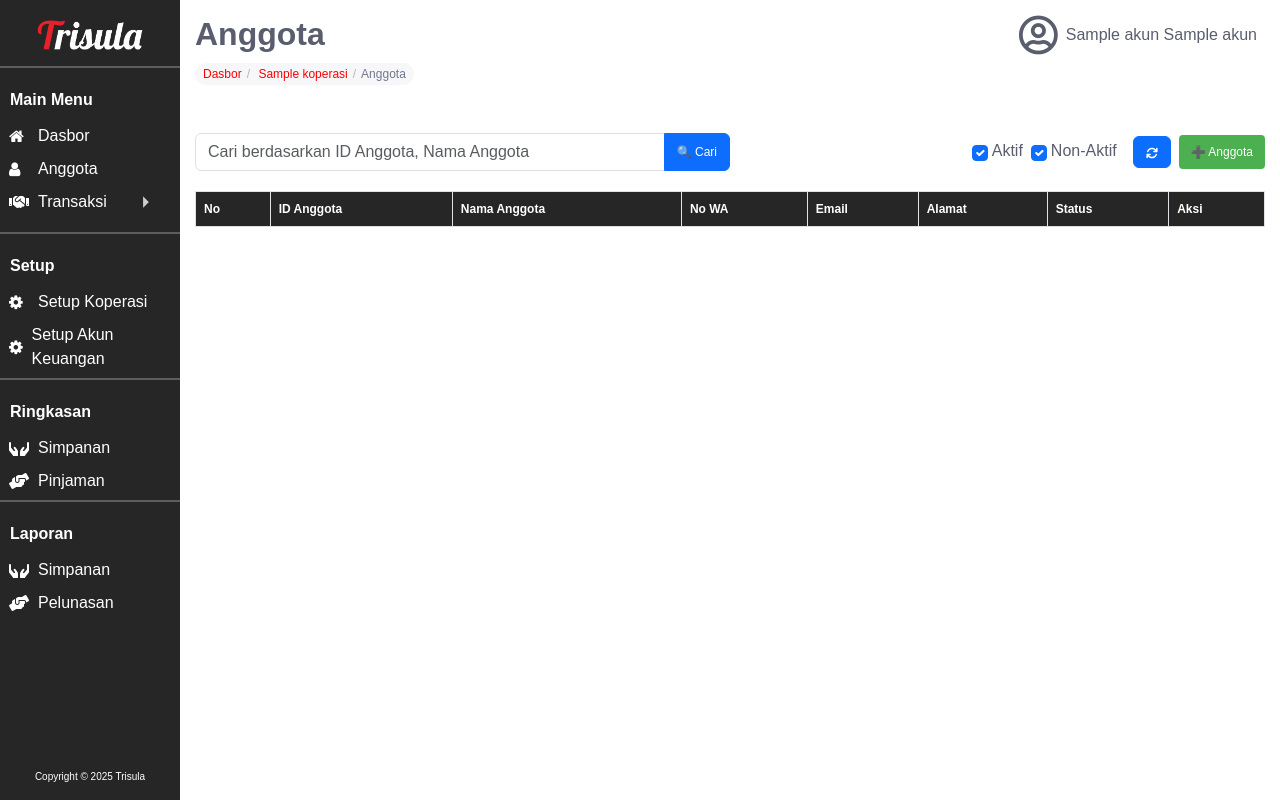
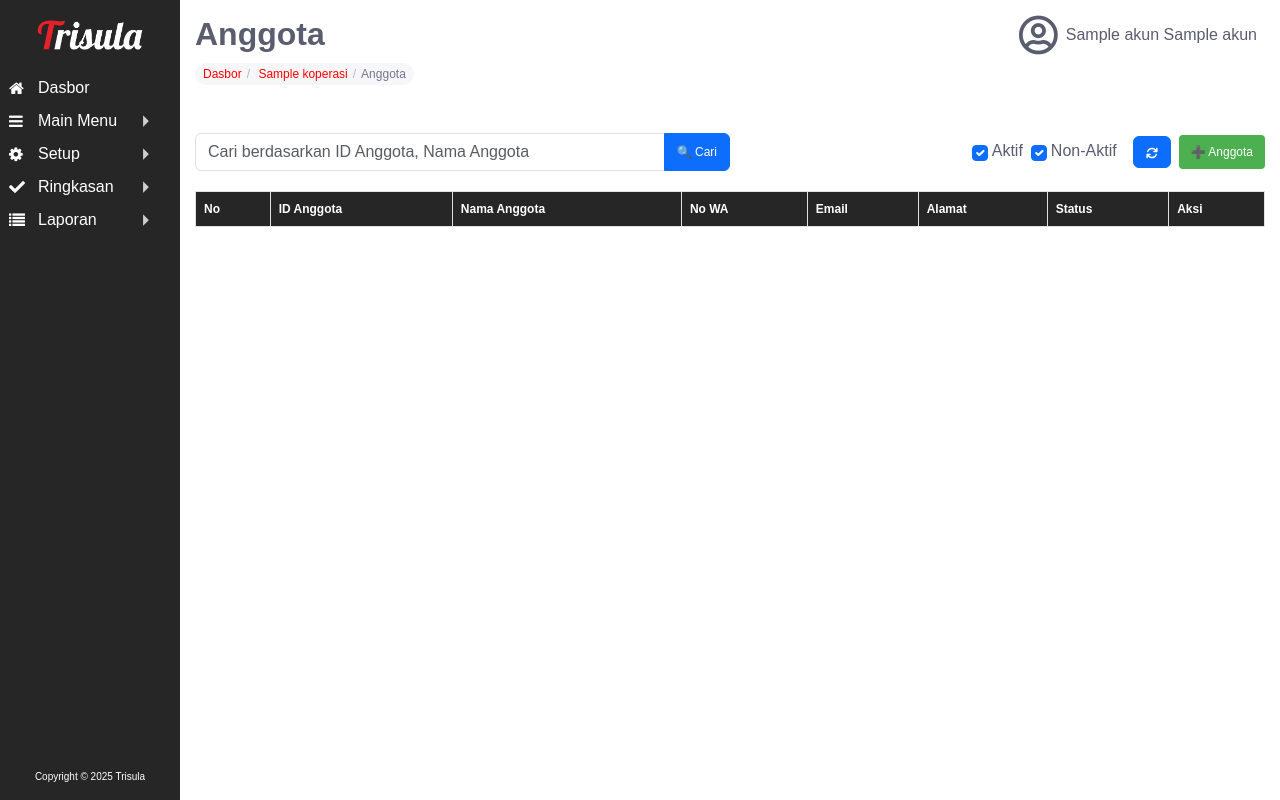
Before and after one commit to FauzanTrisuladana/Project-Trisula-PPW, a PHP site: page /Dasbor/Anggota/ in a window 1280 px wide. Run offline with PHP 8.4, Linux system fonts and the light colour scheme; the visitor is signed in with stand-in values (Sample User, id 1); tables that the repository leaves empty or names only in its code hold one stand-in row (values such as "Sample post"); lists and menus that the app fills with data are empty.

Commit message:
mod: aside to accordion

```diff
--- a/Dasbor/aside.php
+++ b/Dasbor/aside.php
@@ -31,13 +31,18 @@ session_start();
         <a href="/Dasbor/">
             <img alt="logo" class="logobesar" src="/assets/img/Trisula%20logo%20besar.png">
         </a>
-        <hr style="height: 2px;border: none;background: white;">
-        <div class="v-navmenu">
-            <p class="Navmenus">Main Menu</p>
+        <div class="v-navmenu mt-4">
             <a class="Menu" href="/Dasbor/">
                 <i class="fa fa-home icon-navbar"></i>
                 <p class="navpar">Dasbor</p>
             </a>
+        </div>
+        <div class="v-navmenu">
+            <a class="Menu accordion-button d-flex align-items-center collapsed" type="button" data-bs-toggle="collapse" data-bs-target="#MainMenu">
+                <i class="fa fa-bars icon-navbar"></i>
+                <p class="navpar">Main Menu</p>
+            </a>
+            <div class="accordion-body collapse p-1" id="MainMenu">
                 <a class="Menu" href="/Dasbor/Anggota/">
                 <i class="fa fa-user icon-navbar"></i>
                 <p class="navpar">Anggota</p>
@@ -54,33 +59,53 @@ session_start();
                 </div>
             <?php endif?>
             </div>
-        <hr style="height: 2px;border: none;background: white;">
+        </div>
         <div class="v-navmenu">
-            <p class="Navmenus">Setup</p>
-            <a class="Menu" href="/Dasbor/SetupKoperasi/"><i class="fa fa-gear icon-navbar"></i>
+            <a class="Menu accordion-button d-flex align-items-center collapsed" type="button" data-bs-toggle="collapse" data-bs-target="#setupMenu">
+                <i class="fa fa-cog icon-navbar"></i>
+                <p class="navpar">Setup</p>
+            </a>
+            <div class="accordion-body collapse p-1" id="setupMenu">
+                <a class="Menu" href="/Dasbor/SetupKoperasi/">
+                    <i class="fa fa-gear icon-navbar"></i>
                     <p class="navpar">Setup Koperasi</p>
                 </a>
-            <a class="Menu" href="/Dasbor/SetupAkunKeuangan/"><i class="fa fa-gear icon-navbar"></i>
+                <a class="Menu" href="/Dasbor/SetupAkunKeuangan/">
+                    <i class="fa fa-gear icon-navbar"></i>
                     <p class="navpar">Setup Akun Keuangan</p>
                 </a>
             </div>
-        <hr style="height: 2px;border: none;background: white;margin-top: 5px;margin-bottom: 5px;">
+        </div>
         <div class="v-navmenu">
-            <p class="Navmenus">Ringkasan</p>
-            <a class="Menu" href="/Dasbor/Ringkasan/Simpanan/"><i class="fas fa-hands icon-navbar"></i>
+            <a class="Menu accordion-button d-flex align-items-center collapsed" type="button" data-bs-toggle="collapse" data-bs-target="#ringkasanMenu">
+                <i class="fas fa-check icon-navbar"></i>
+                <p class="navpar">Ringkasan</p>
+            </a>
+            <div class="accordion-body collapse p-1" id="ringkasanMenu">
+                <a class="Menu" href="/Dasbor/Ringkasan/Simpanan/">
+                    <i class="fas fa-hands icon-navbar"></i>
                     <p class="navpar">Simpanan</p>
-            </a><a class="Menu" href="/Dasbor/Ringkasan/Pinjaman/"><i class="fas fa-hands-helping icon-navbar"></i>
+                </a><a class="Menu" href="/Dasbor/Ringkasan/Pinjaman/">
+                    <i class="fas fa-hands-helping icon-navbar"></i>
                     <p class="navpar">Pinjaman</p>
                 </a>
             </div>
-        <hr style="height: 2px;border: none;background: white;margin-top: 5px;margin-bottom: 5px;">
+        </div>
         <div class="v-navmenu">
-            <p class="Navmenus">Laporan</p>
-            <a class="Menu" href="/Dasbor/Laporan/Simpanan/"><i class="fas fa-hands icon-navbar"></i>
+            <a class="Menu accordion-button d-flex align-items-center collapsed" type="button" data-bs-toggle="collapse" data-bs-target="#laporanMenu">
+                <i class="fa fa-list icon-navbar"></i>
+                <p class="navpar">Laporan</p>
+            </a>
+            <div class="accordion-body collapse p-1" id="laporanMenu">
+                <a class="Menu" href="/Dasbor/Laporan/Simpanan/">
+                    <i class="fas fa-hands icon-navbar"></i>
                     <p class="navpar">Simpanan</p>
-            </a><a class="Menu" href="/Dasbor/Laporan/Pelunasan/"><i class="fas fa-hands-helping icon-navbar"></i>
+                </a>
+                <a class="Menu" href="/Dasbor/Laporan/Pelunasan/">
+                    <i class="fas fa-hands-helping icon-navbar"></i>
                     <p class="navpar">Pelunasan</p>
                 </a>
+            </div>
         </div>
     </div>
     <div class="mb-3">
@@ -89,18 +114,23 @@ session_start();
 </aside>
 
 <div class="d-md-none offcanvas offcanvas-start" tabindex="-1" id="mobileSidebar" style="width: 180px; background: #262626;">
-    <aside class="d-flex flex-column justify-content-between overflow-auto">
+    <aside class="d-none d-md-flex flex-column justify-content-between overflow-auto">
         <div>
             <a href="/Dasbor/">
                 <img alt="logo" class="logobesar" src="/assets/img/Trisula%20logo%20besar.png">
             </a>
-            <hr style="height: 2px;border: none;background: white;">
-            <div class="v-navmenu">
-                <p class="Navmenus">Main Menu</p>
+            <div class="v-navmenu mt-4">
                 <a class="Menu" href="/Dasbor/">
                     <i class="fa fa-home icon-navbar"></i>
                     <p class="navpar">Dasbor</p>
                 </a>
+            </div>
+            <div class="v-navmenu">
+                <a class="Menu accordion-button d-flex align-items-center collapsed" type="button" data-bs-toggle="collapse" data-bs-target="#MainMenu">
+                    <i class="fa fa-bars icon-navbar"></i>
+                    <p class="navpar">Main Menu</p>
+                </a>
+                <div class="accordion-body collapse p-1" id="MainMenu">
                     <a class="Menu" href="/Dasbor/Anggota/">
                     <i class="fa fa-user icon-navbar"></i>
                     <p class="navpar">Anggota</p>
@@ -110,40 +140,60 @@ session_start();
                         <i class="fas fa-handshake icon-navbar"></i>
                         <p class="navpar">Transaksi</p>
                     </a>
-                    <div class="accordion-body collapse" id="transaksiMenu">
+                    <div class="accordion-body collapse p-1" id="transaksiMenu">
                         <a class="Menu" href="/Dasbor/Transaksi/Simpanan/">Simpanan</a>
                         <a class="Menu" href="/Dasbor/Transaksi/Pinjaman/">Pinjaman</a>
                         <a class="Menu" href="/Dasbor/Transaksi/Pelunasan/">Pelunasan</a>
                     </div>
                 <?php endif?>
                 </div>
-            <hr style="height: 2px;border: none;background: white;">
+            </div>
             <div class="v-navmenu">
-                <p class="Navmenus">Setup</p>
-                <a class="Menu" href="/Dasbor/SetupKoperasi/"><i class="fa fa-gear icon-navbar"></i>
+                <a class="Menu accordion-button d-flex align-items-center collapsed" type="button" data-bs-toggle="collapse" data-bs-target="#setupMenu">
+                    <i class="fa fa-cog icon-navbar"></i>
+                    <p class="navpar">Setup</p>
+                </a>
+                <div class="accordion-body collapse p-1" id="setupMenu">
+                    <a class="Menu" href="/Dasbor/SetupKoperasi/">
+                        <i class="fa fa-gear icon-navbar"></i>
                         <p class="navpar">Setup Koperasi</p>
                     </a>
-                <a class="Menu" href="/Dasbor/SetupAkunKeuangan/"><i class="fa fa-gear icon-navbar"></i>
+                    <a class="Menu" href="/Dasbor/SetupAkunKeuangan/">
+                        <i class="fa fa-gear icon-navbar"></i>
                         <p class="navpar">Setup Akun Keuangan</p>
                     </a>
                 </div>
-            <hr style="height: 2px;border: none;background: white;margin-top: 5px;margin-bottom: 5px;">
+            </div>
             <div class="v-navmenu">
-                <p class="Navmenus">Ringkasan</p>
-                <a class="Menu" href="/Dasbor/Ringkasan/Simpanan/"><i class="fas fa-hands icon-navbar"></i>
+                <a class="Menu accordion-button d-flex align-items-center collapsed" type="button" data-bs-toggle="collapse" data-bs-target="#ringkasanMenu">
+                    <i class="fas fa-check icon-navbar"></i>
+                    <p class="navpar">Ringkasan</p>
+                </a>
+                <div class="accordion-body collapse p-1" id="ringkasanMenu">
+                    <a class="Menu" href="/Dasbor/Ringkasan/Simpanan/">
+                        <i class="fas fa-hands icon-navbar"></i>
                         <p class="navpar">Simpanan</p>
-                </a><a class="Menu" href="/Dasbor/Ringkasan/Pinjaman/"><i class="fas fa-hands-helping icon-navbar"></i>
+                    </a><a class="Menu" href="/Dasbor/Ringkasan/Pinjaman/">
+                        <i class="fas fa-hands-helping icon-navbar"></i>
                         <p class="navpar">Pinjaman</p>
                     </a>
                 </div>
-            <hr style="height: 2px;border: none;background: white;margin-top: 5px;margin-bottom: 5px;">
+            </div>
             <div class="v-navmenu">
-                <p class="Navmenus">Laporan</p>
-                <a class="Menu" href="/Dasbor/Laporan/Simpanan/"><i class="fas fa-hands icon-navbar"></i>
+                <a class="Menu accordion-button d-flex align-items-center collapsed" type="button" data-bs-toggle="collapse" data-bs-target="#laporanMenu">
+                    <i class="fa fa-list icon-navbar"></i>
+                    <p class="navpar">Laporan</p>
+                </a>
+                <div class="accordion-body collapse p-1" id="laporanMenu">
+                    <a class="Menu" href="/Dasbor/Laporan/Simpanan/">
+                        <i class="fas fa-hands icon-navbar"></i>
                         <p class="navpar">Simpanan</p>
-                </a><a class="Menu" href="/Dasbor/Laporan/Pelunasan/"><i class="fas fa-hands-helping icon-navbar"></i>
+                    </a>
+                    <a class="Menu" href="/Dasbor/Laporan/Pelunasan/">
+                        <i class="fas fa-hands-helping icon-navbar"></i>
                         <p class="navpar">Pelunasan</p>
                     </a>
+                </div>
             </div>
         </div>
         <div class="mb-3">
```
Lines whose indentation alone changed are shown as unchanged.
